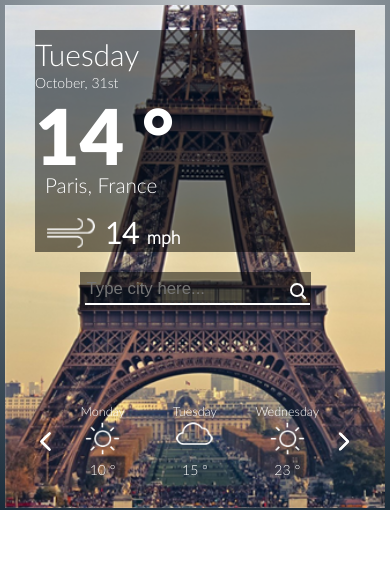
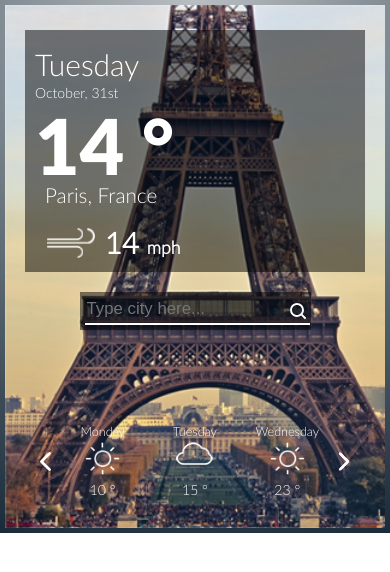
Before and after one commit to PavelMinev/Weather_widget_API, a plain HTML site: page index.html in a window 390 px wide. Drawn offline with Linux system fonts and the light colour scheme.

Commit message:
Add files via upload

```diff
--- a/css/flexboxwidget.css
+++ b/css/flexboxwidget.css
@@ -27,8 +27,7 @@ body {
   background: -o-radial-gradient(top, circle, #b9bec2, #192b39);
   background: radial-gradient(circle at top, #b9bec2, #192b39);
   padding: 65px 55px 95px 55px;
-  max-width: 690px;
-  max-height: 500px; }
+  max-width: 690px; }
 
 .widget {
   display: -webkit-box;
@@ -253,7 +252,8 @@ body {
     -webkit-align-self: center;
         -ms-flex-item-align: center;
             align-self: center;
-    background: rgba(0, 0, 0, 0.5); }
+    background: rgba(0, 0, 0, 0.5);
+    padding: 10px; }
   .search-city {
     -webkit-align-self: center;
         -ms-flex-item-align: center;
```
